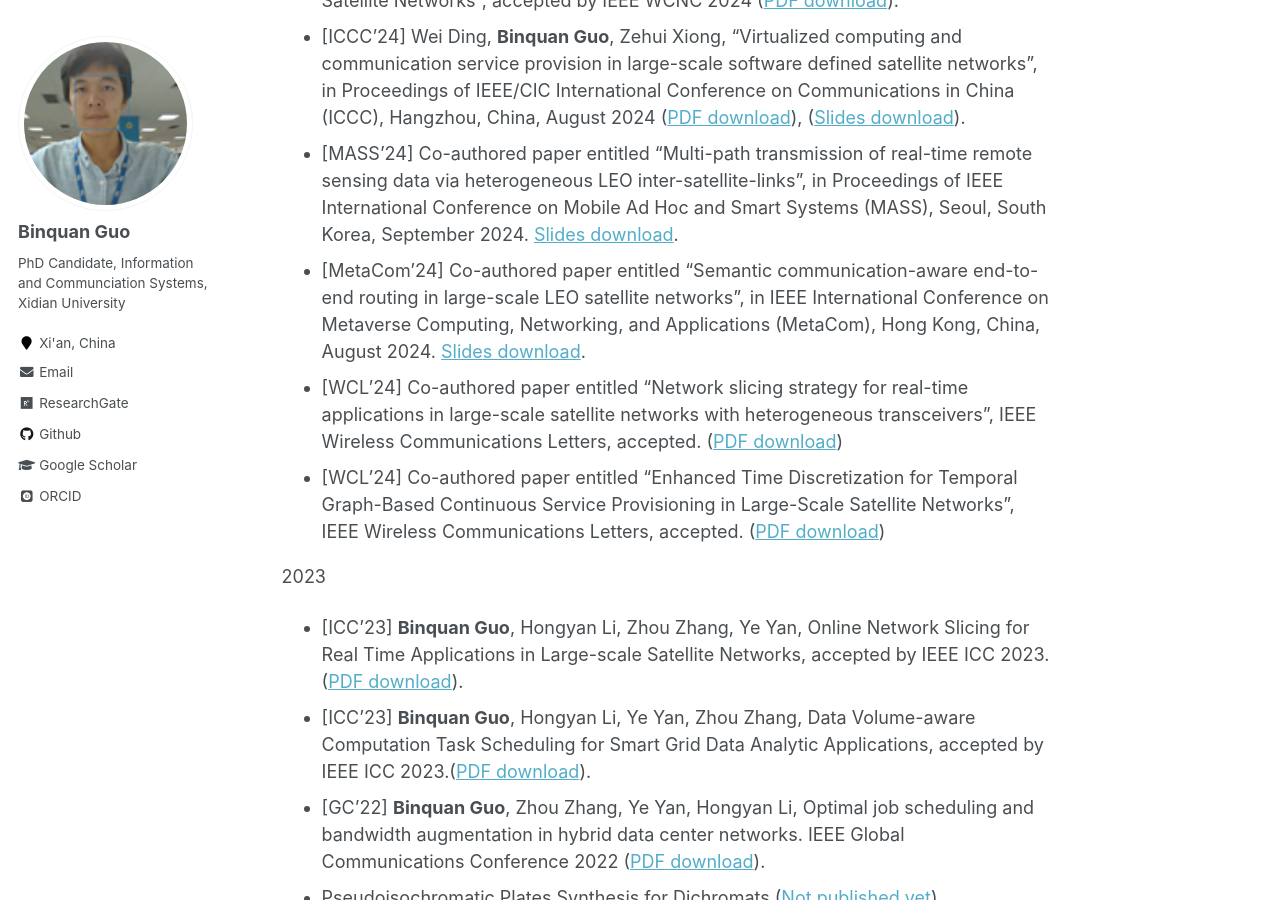
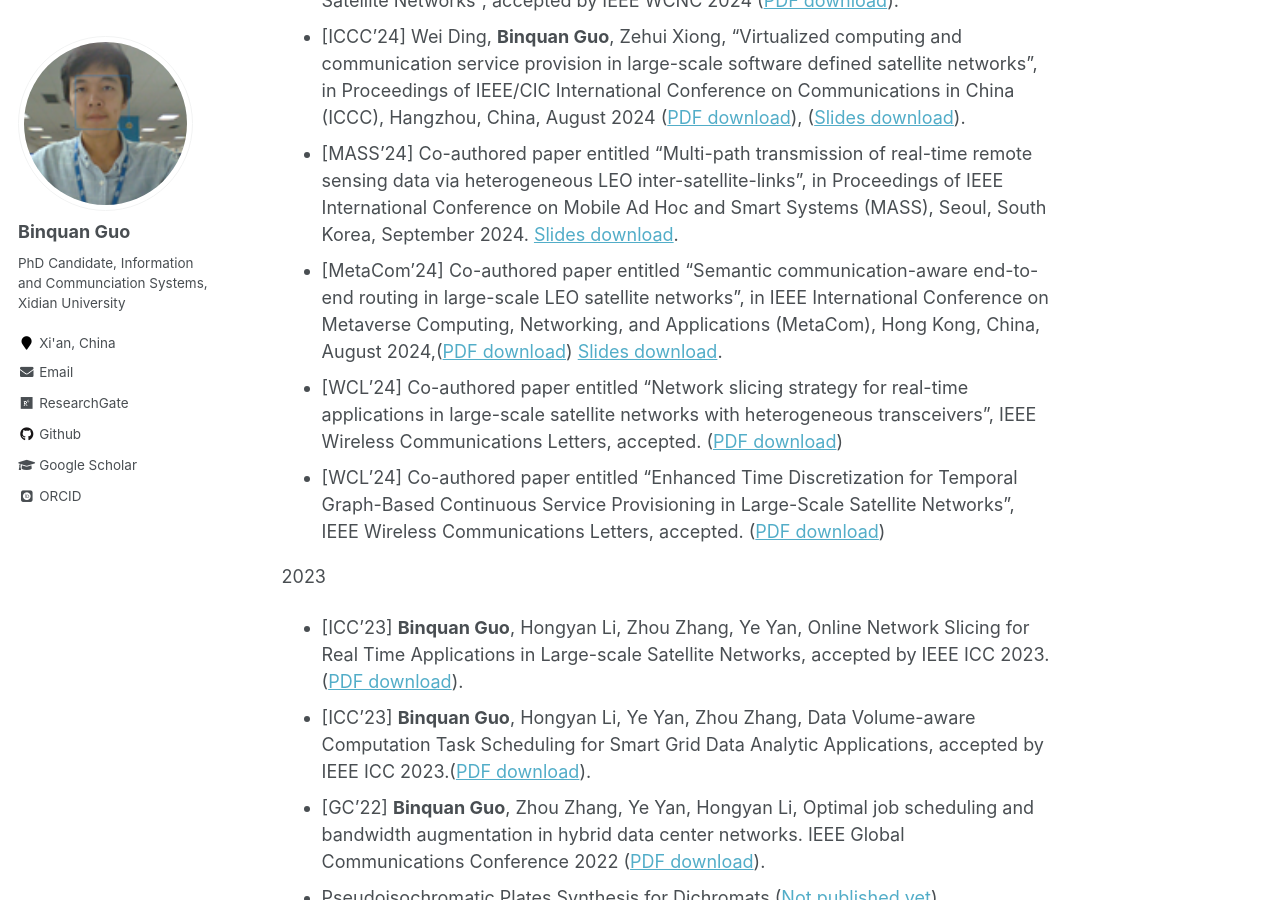
Before and after one commit to wilixx/wilixx.github.io, a Jekyll site: the page built from _pages/about.md, in a window 1280 px wide and 900 px high, scrolled down 2755 px. Built offline with Jekyll 4.4.1, drawn with Linux system fonts in a browser that asks for light colours; some web fonts are replaced; some of the changed text lies outside the part shown.

Commit message:
Update about.md

```diff
--- a/_pages/about.md
+++ b/_pages/about.md
@@ -59,7 +59,7 @@ Publications
 * [WCNC'24] Liang Peng, Jie Yan, **Binquan Guo**, Xiaoxiang Wang, "Spatio-Temporal Multi-View Based Short-Term Traffic Forecasting for Incomplete Time Series in LEO Satellite Networks", accepted by IEEE WCNC 2024 ([PDF download](https://ieeexplore.ieee.org/document/10570573)).
 * [ICCC'24] Wei Ding, **Binquan Guo**, Zehui Xiong, "Virtualized computing and communication service provision in large-scale software defined satellite networks", in Proceedings of IEEE/CIC International Conference on Communications in China (ICCC), Hangzhou, China, August 2024 ([PDF download](https://ieeexplore.ieee.org/document/10681883)), ([Slides download](https://github.com/wilixx/wilixx.github.io/blob/master/files/guo_ICCC2024_ppt_0808.pdf)).
 * [MASS'24] Co-authored paper entitled  "Multi-path transmission of real-time remote sensing data via heterogeneous LEO inter-satellite-links", in Proceedings of IEEE International Conference on Mobile Ad Hoc and Smart Systems (MASS), Seoul, South Korea, September 2024.  [Slides download](https://github.com/wilixx/wilixx.github.io/blob/master/files/MASS2024-Slides-0915.pdf).
-* [MetaCom'24] Co-authored paper entitled "Semantic communication-aware end-to-end routing in large-scale LEO satellite networks", in IEEE International Conference on Metaverse Computing, Networking, and Applications (MetaCom), Hong Kong, China, August 2024. [Slides download](https://github.com/wilixx/wilixx.github.io/blob/master/files/GUO_metacom2024_ppt_0814.pdf).
+* [MetaCom'24] Co-authored paper entitled "Semantic communication-aware end-to-end routing in large-scale LEO satellite networks", in IEEE International Conference on Metaverse Computing, Networking, and Applications (MetaCom), Hong Kong, China, August 2024,([PDF download](https://ieeexplore.ieee.org/document/10740143)) [Slides download](https://github.com/wilixx/wilixx.github.io/blob/master/files/GUO_metacom2024_ppt_0814.pdf).
 * [WCL'24] Co-authored paper entitled "Network slicing strategy for real-time applications in large-scale satellite networks with heterogeneous transceivers", IEEE Wireless Communications Letters, accepted. ([PDF download](https://ieeexplore.ieee.org/document/10540358))
 * [WCL'24] Co-authored paper entitled "Enhanced Time Discretization for Temporal Graph-Based Continuous Service Provisioning in Large-Scale Satellite Networks", IEEE Wireless Communications Letters, accepted. ([PDF download](https://ieeexplore.ieee.org/document/10612837))
 
```
Also changed, not shown: other parts of _pages/about.md (+1 -1 lines).
